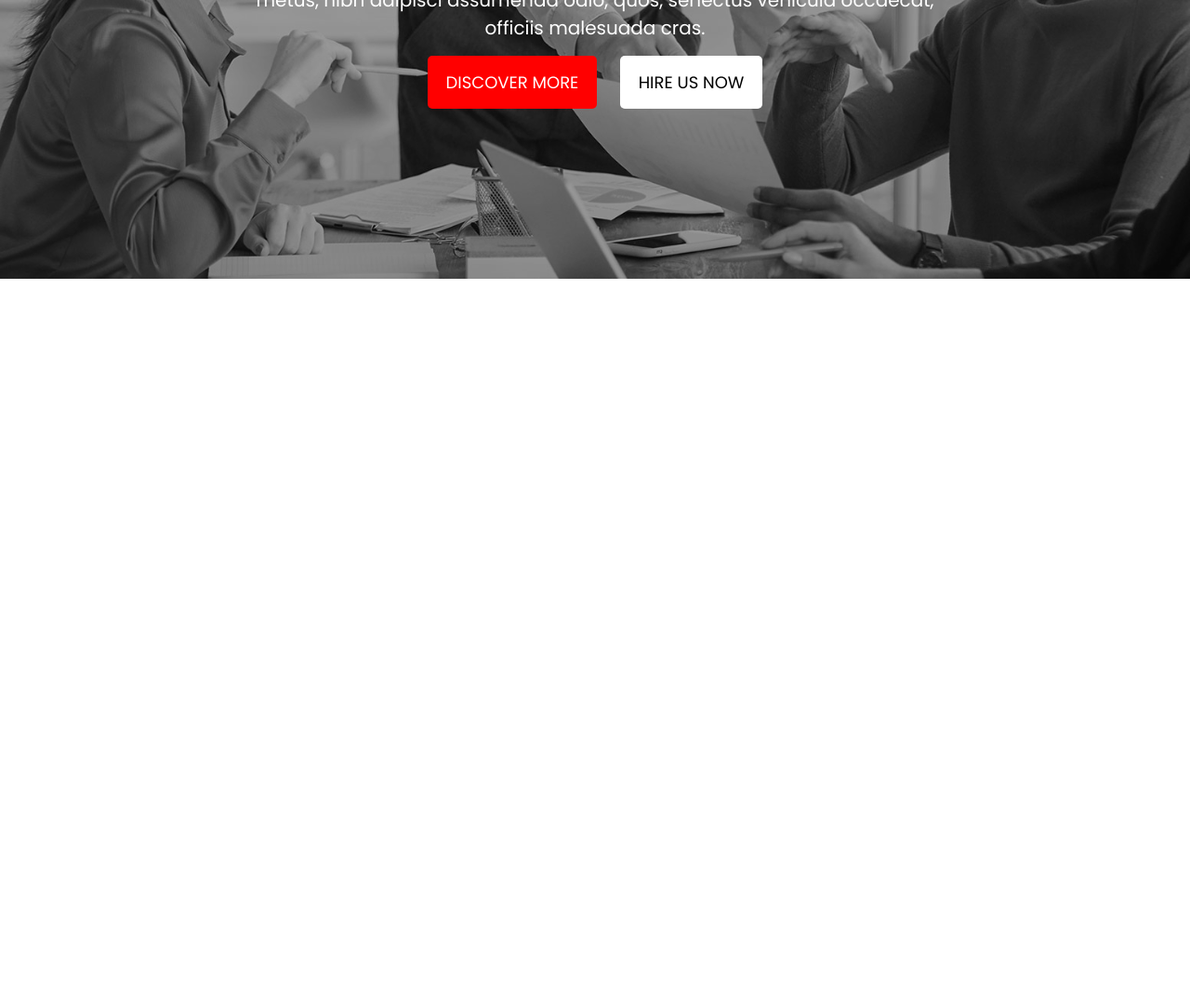
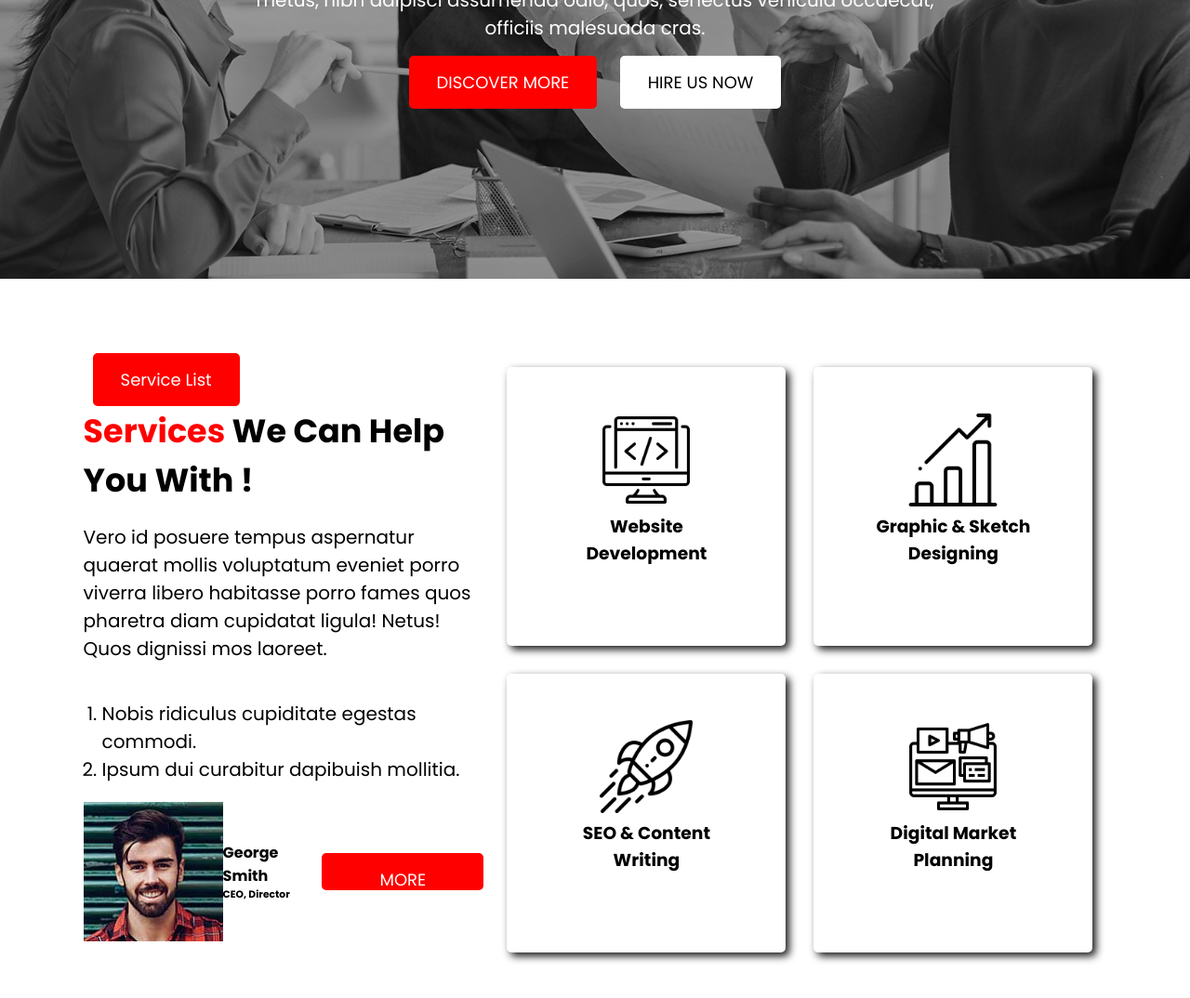
Before and after one commit to HasanurHasu/digital-marketing, a plain HTML site: page index.html in a window 1280 px wide. Shown: the part 570-1644 px from the top of the page at 93% size. Before the commit the page ends 870 px from the top, so only its background shows below. Drawn offline with Linux system fonts and the light colour scheme.

Commit message:
added service

```diff
--- a/index.html
+++ b/index.html
@@ -16,7 +16,7 @@
     <header>
         <nav>
             <div class="logo">
-                <h2 class="digital">Digital</h2>
+                <h2 class="red-text">Digital</h2>
                 <img src="images/logo/logo.png" alt="" class="log-icon">
             </div>
             <div class="menu">
@@ -45,7 +45,59 @@
         </section>
     </header>
     <main>
-
+        <section>
+            <div class="services-container">
+                <div class="service-left">
+                    <div class="services-left-content">
+                        <button class="btn btn-service">Service List</button>
+                        <h1 class="title-service">
+                            <span class="red-text">Services</span> We Can Help You With !
+                        </h1>
+                        <p class="description-service">
+                            Vero id posuere tempus aspernatur quaerat mollis voluptatum eveniet
+                            porro viverra libero habitasse porro fames quos pharetra diam
+                            cupidatat ligula! Netus! Quos dignissi mos laoreet.
+                        </p>
+                        <ul class="service-list">
+                            <li>Nobis ridiculus cupiditate egestas commodi.</li>
+                            <li>Ipsum dui curabitur dapibuish mollitia.</li>
+                        </ul>
+                        <div class="author-container">
+                            <div class="author-details">
+                                <img src="./images/image/author.jpg" alt="author" />
+                                <div>
+                                    <h4>George Smith</h4>
+                                    <h6>CEO, Director</h6>
+                                </div>
+                            </div>
+                            <button class="btn more-details">MORE DETAILS</button>
+                        </div>
+                    </div>
+                </div>
+                <div class="service-right">
+                    <div class="service-box">
+                        <div class="service">
+                            <img class="service-logo" src="./images/icons/coding.png" alt="" />
+                            <h3>Website Development</h3>
+                        </div>
+                        <div class="service">
+                            <img class="service-logo" src="./images/icons/bar-chart.png" alt="" />
+                            <h3>Graphic & Sketch Designing</h3>
+                        </div>
+                    </div>
+                    <div class="service-box">
+                        <div class="service">
+                            <img class="service-logo" src="./images/icons/startup.png" alt="" />
+                            <h3>SEO & Content Writing</h3>
+                        </div>
+                        <div class="service">
+                            <img class="service-logo" loading="lazy" src="./images/icons/digital-marketing.png" alt="" />
+                            <h3>Digital Market Planning</h3>
+                        </div>
+                    </div>
+                </div>
+            </div>
+        </section>
     </main>
     <footer>
 
--- a/style/style.css
+++ b/style/style.css
@@ -12,26 +12,30 @@ nav {
     align-items: center;
     background-color: gray;
 }
-.logo{
+
+.logo {
     display: flex;
     justify-content: space-between;
     align-items: center;
 }
-.menu-item{
+
+.menu-item {
     display: flex;
     list-style: none;
 }
-.menu-item >li > a{
+
+.menu-item>li>a {
     font-size: 18px;
     padding: 10px;
     color: white;
     text-decoration: none;
 
 }
-.banner-section{
+
+.banner-section {
     width: 100%;
     height: 100vh;
-    background-image: url('/images/image/background.jpg'), linear-gradient(rgba(0,0,0,0.3),rgba(0,0,0,0.4));
+    background-image: url('/images/image/background.jpg'), linear-gradient(rgba(0, 0, 0, 0.3), rgba(0, 0, 0, 0.4));
     background-size: cover;
     background-blend-mode: overlay;
     display: flex;
@@ -40,23 +44,27 @@ nav {
     text-align: center;
 
 }
-.banner-tittle{
+
+.banner-tittle {
     font-size: 85px;
     font-weight: bold;
     color: white;
 }
-.digi{
+
+.red-text {
     color: red;
 }
-.banner-description{
+
+.banner-description {
     margin: 0 20%;
     font-size: 20px;
     padding: 15px 0;
     color: white;
 }
-.btn{
+
+.btn {
     background-color: red;
-    padding: 15px 20px;
+    padding: 15px 30px;
     margin: 0 10px;
     font-size: 18px;
     color: white;
@@ -64,7 +72,64 @@ nav {
     border-radius: 5px;
     cursor: pointer;
 }
-.btn-hire{
+
+.btn-hire {
     background-color: white;
     color: black;
 }
+
+.services-container {
+    margin: 80px 7%;
+    display: flex;
+
+}
+
+.service-box {
+    display: flex;
+}
+
+.service-logo {
+    width: 100px;
+}
+
+.service {
+    box-shadow: 4px 4px 8px rgb(26, 24, 24);
+    background-color: white;
+    color: black;
+    border-radius: 5px;
+    padding: 50px;
+    text-align: center;
+    width: 200px;
+    height: 200px;
+    margin: 15px;
+}
+
+.title-service {
+    font-size: 35px;
+}
+
+.description-service {
+
+    padding: 20px 0;
+    font-size: 20px;
+}
+
+.service-list {
+    font-size: 20px;
+    list-style: decimal;
+    padding: 20px;
+}
+.author-container{
+    display: flex;
+    justify-content: space-between;
+    align-items: center;
+}
+.author-container > div{
+    display: flex;
+    justify-content: space-between;
+    align-items: center;
+}
+.more-details{
+    height: 40px;
+    align-items: center;
+}
```
